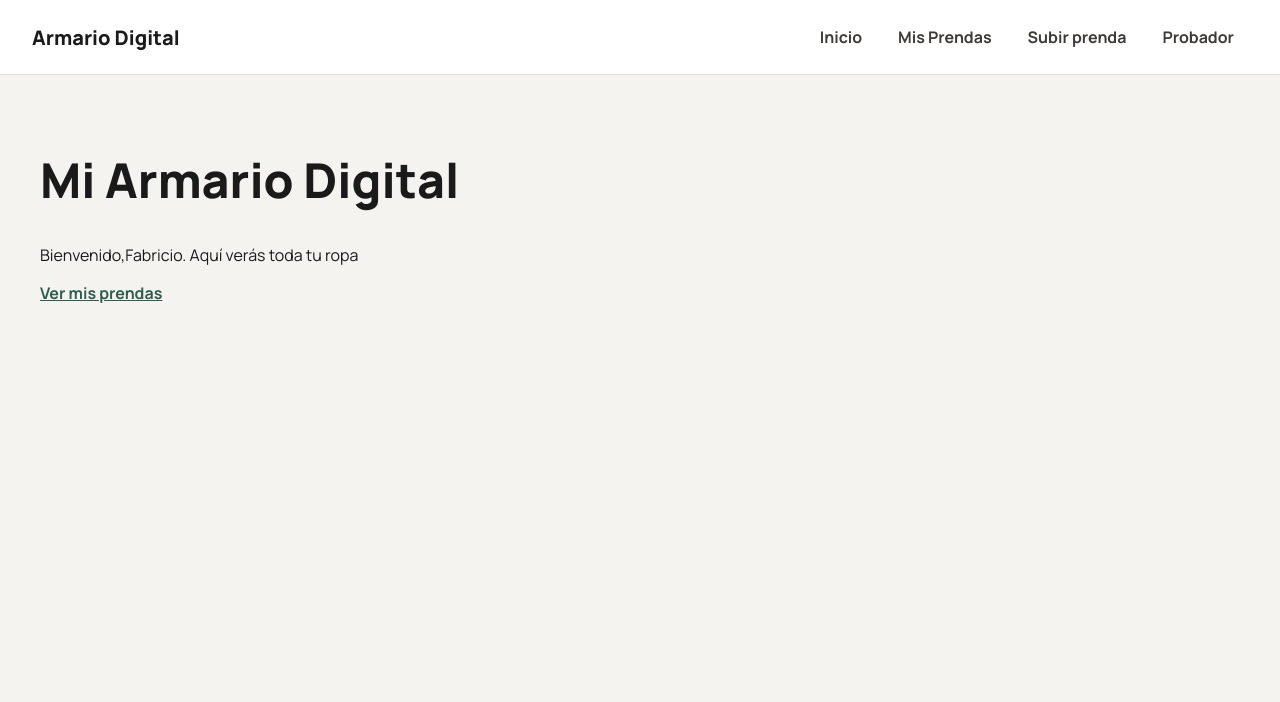
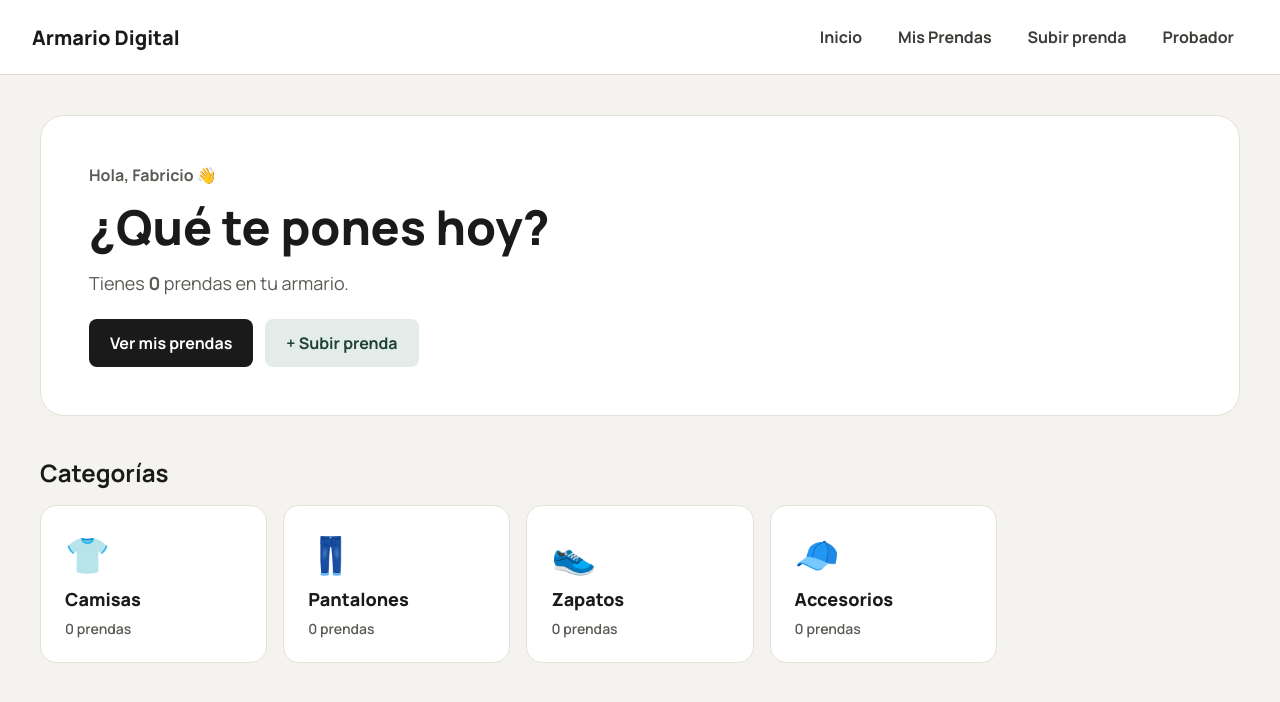
Before and after one commit to araneaemerson-oss/armario-digital, a Flask app: page / in a window 1280 px wide. Shown: the top 702 px of the page. Run offline with Flask 3, Linux system fonts and the light colour scheme; data that the repository does not hold is empty.

Commit message:
Agrega página de inicio con saludo y categorías

```diff
--- a/app.py
+++ b/app.py
@@ -31,7 +31,15 @@ os.makedirs(CARPETA_FOTOS, exist_ok=True)
 
 @app.route("/")
 def inicio():
-    return render_template("index.html")
+    conexion = conectar()
+    lista_prendas =  conexion.execute(
+        "SELECT * FROM prendas"
+    ).fetchall()
+    conexion.close()
+    conteo = {"Camisa": 0, "Pantalón": 0, "Zapatos": 0, "Accesorios": 0}
+    for prenda in lista_prendas:
+        conteo[prenda["tipo"]] += 1
+    return render_template("index.html", total=len(lista_prendas), conteo=conteo)
 
 @app.route("/prendas")
 def prendas():
--- a/static/css/style.css
+++ b/static/css/style.css
@@ -180,3 +180,85 @@ a{
 .boton-borrar:hover {
     background-color: #FBEAE8;
 }
+
+
+
+/* ---------- Página de Inicio ---------- */
+.hero {
+    background: #FFFFFF;
+    border: 1px solid #E5E1D8;
+    border-radius: 24px;
+    padding: 48px;
+    margin-bottom: 40px;
+}
+.saludo {
+    margin: 0 0 8px;
+    color: #5C5A55;
+    font-weight: 700;
+}
+.hero h1 {
+    margin: 0 0 12px;
+}
+.subtitulo {
+    margin: 0 0 24px;
+    font-size: 18px;
+    color: #5C5A55;
+}
+.hero-botones {
+    display: flex;
+    gap: 12px;
+    flex-wrap: wrap;
+}
+.hero-botones .boton {
+    padding: 12px 20px;
+    font-size: 16px;
+}
+.boton-principal {
+    background: #1A1A1A;
+    color: #FFFFFF;
+}
+.boton-principal:hover {
+    background: #2F5D50;
+}
+.boton-secundario {
+    background: #E3ECE8;
+    color: #1F4038;
+}
+
+.titulo-seccion {
+    font-size: 24px;
+    margin: 0 0 16px;
+}
+.categorias {
+    display: grid;
+    grid-template-columns: repeat(auto-fill, minmax(200px, 1fr));
+    gap: 16px;
+}
+.categoria {
+    display: flex;
+    flex-direction: column;
+    gap: 8px;
+    background: #FFFFFF;
+    border: 1px solid #E5E1D8;
+    border-radius: 16px;
+    padding: 24px;
+    color: #1A1A1A;
+    text-decoration: none;
+    transition: transform 0.15s, border-color 0.15s;
+}
+.categoria:hover {
+    transform: translateY(-4px);
+    border-color: #2F5D50;
+}
+.icono {
+    font-size: 36px;
+}
+.categoria-nombre {
+    font-size: 18px;
+    font-weight: 800;
+}
+.categoria-numero {
+    color: #5C5A55;
+    font-size: 14px;
+    font-weight: 600;
+}
--- a/templates/index.html
+++ b/templates/index.html
@@ -1,7 +1,38 @@
-{%extends "base.html"%}
+{% extends "base.html" %}
+{% block contenido %}
 
-{% block contenido%}
-    <h1>Mi Armario Digital </h1>
-    <p>Bienvenido,Fabricio. Aquí verás toda tu ropa </p>
-    <a href="/prendas">Ver mis prendas</a>
-{%endblock%}
+<section class="hero">
+    <p class="saludo">Hola, Fabricio 👋</p>
+    <h1>¿Qué te pones hoy?</h1>
+    <p class="subtitulo">Tienes <strong>{{ total }}</strong> prendas en tu armario.</p>
+    <div class="hero-botones">
+        <a href="/prendas" class="boton boton-principal">Ver mis prendas</a>
+        <a href="/subir" class="boton boton-secundario">+ Subir prenda</a>
+    </div>
+</section>
+
+<h2 class="titulo-seccion">Categorías</h2>
+<div class="categorias">
+    <a href="/prendas?tipo=Camisa" class="categoria">
+        <span class="icono">👕</span>
+        <span class="categoria-nombre">Camisas</span>
+        <span class="categoria-numero">{{ conteo["Camisa"] }} prendas</span>
+    </a>
+    <a href="/prendas?tipo=Pantalón" class="categoria">
+        <span class="icono">👖</span>
+        <span class="categoria-nombre">Pantalones</span>
+        <span class="categoria-numero">{{ conteo["Pantalón"] }} prendas</span>
+    </a>
+    <a href="/prendas?tipo=Zapatos" class="categoria">
+        <span class="icono">👟</span>
+        <span class="categoria-nombre">Zapatos</span>
+        <span class="categoria-numero">{{ conteo["Zapatos"] }} prendas</span>
+    </a>
+    <a href="/prendas?tipo=Accesorios" class="categoria">
+        <span class="icono">🧢</span>
+        <span class="categoria-nombre">Accesorios</span>
+        <span class="categoria-numero">{{ conteo["Accesorios"] }} prendas</span>
+    </a>
+</div>
+
+{% endblock %}
```
